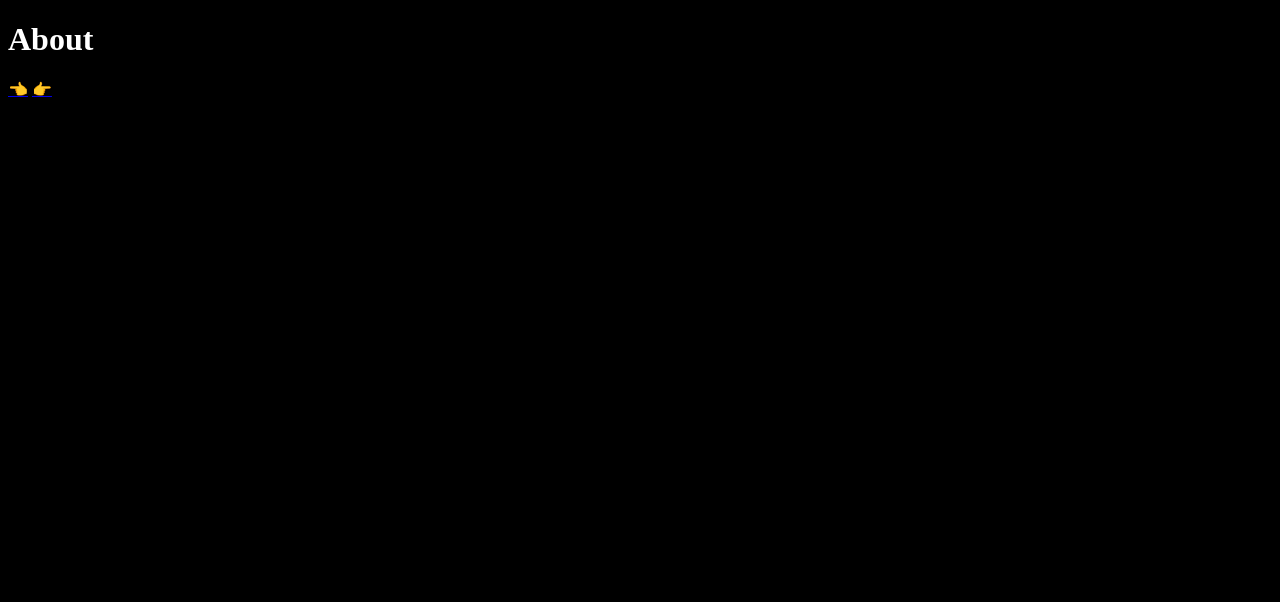
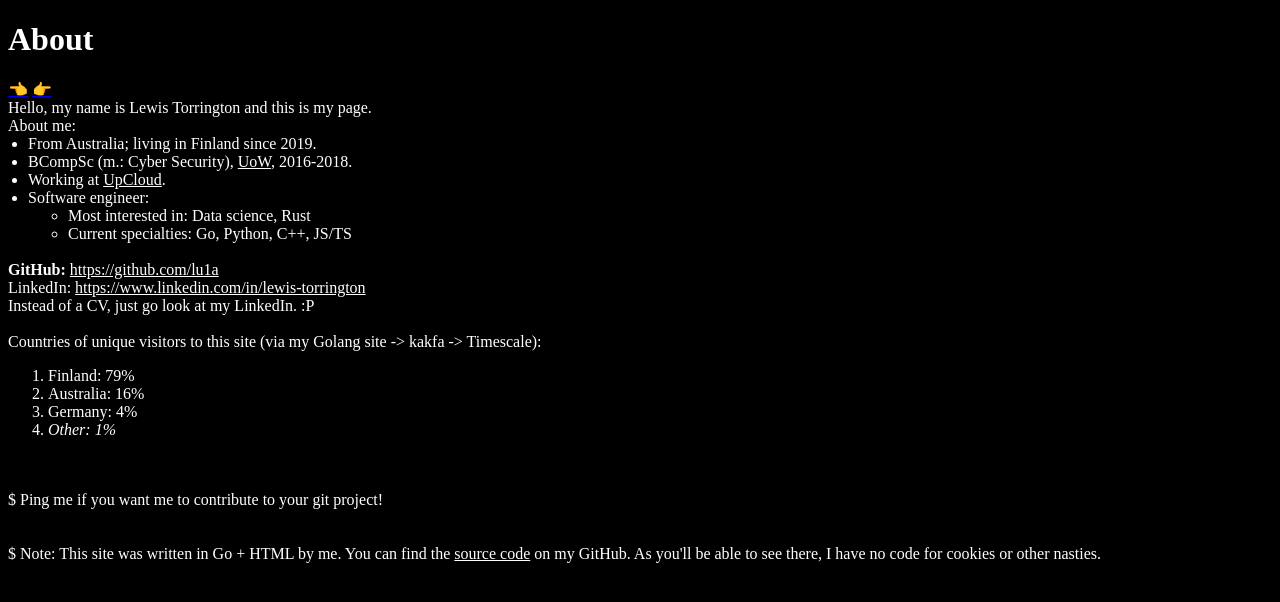
Before and after one commit to lu1a/sites, a SvelteKit app: page /about in a window 1280 px wide. Shown: the top 602 px of the page. Built offline with nearby package versions, Linux system fonts and the light colour scheme.

Commit message:
feat: page improvements

```diff
--- a/src/routes/+page.svelte
+++ b/src/routes/+page.svelte
@@ -5,3 +5,5 @@
 <h1>Lewis Torrington</h1>
 <Arrow direction="left" link="/contact"/>
 <Arrow direction="right" link="/about"/>
+
+<p>Work in progress 👷</p>
--- a/src/routes/about/+page.svelte
+++ b/src/routes/about/+page.svelte
@@ -6,3 +6,85 @@
 <h1>About</h1>
 <Arrow direction="left" link="/"/>
 <Arrow direction="right" link="/contact"/>
+
+<div class="output">
+Hello, my name is Lewis Torrington and this is my page.
+<br />
+About me:
+<ul style="margin: 0; padding-inline-start: 20px">
+    <li>From Australia; living in Finland since 2019.</li>
+    <li>
+    BCompSc (m.: Cyber Security),
+    <a
+        style="color: white"
+        href="https://www.uow.edu.au/"
+        target="_blank"
+        >UoW</a
+    >, 2016-2018.
+    </li>
+    <li>
+    Working at
+    <a
+        style="color: white"
+        href="https://www.upcloud.com/"
+        target="_blank"
+        >UpCloud</a
+    >.
+    </li>
+    <li>Software engineer:</li>
+    <ul>
+    <li>Most interested in: Data science, Rust</li>
+    <li>Current specialties: Go, Python, C++, JS/TS</li>
+    </ul>
+</ul>
+</div>
+<br />
+<div class="output">
+<b>GitHub:</b>
+<a
+    style="color: white"
+    href="https://github.com/lu1a"
+    target="_blank"
+    >https://github.com/lu1a</a
+>
+</div>
+<div class="output">
+LinkedIn:
+<a
+    style="color: white"
+    href="https://www.linkedin.com/in/lewis-torrington/"
+    target="_blank"
+    >https://www.linkedin.com/in/lewis-torrington</a
+>
+</div>
+<div class="output">
+Instead of a CV, just go look at my LinkedIn. :P
+</div>
+<br />
+<div class="output">
+Countries of unique visitors to this site (via my Golang site -> kakfa -> Timescale):
+<ol>
+    <li>Finland: 79%</li>
+    <li>Australia: 16%</li>
+    <li>Germany: 4%</li>
+    <li><i>Other: 1%</i></li>
+</ol>
+</div>
+<br />
+<br />
+<div class="output">
+$ Ping me if you want me to contribute to your git project!
+</div>
+<br />
+<br />
+<div class="output">
+$ Note: This site was written in Go + HTML by me. You can find the
+<a
+    style="color: white"
+    href="https://github.com/lu1a/live-explan"
+    target="_blank"
+    >source code</a
+>
+on my GitHub. As you'll be able to see there, I have no code for
+cookies or other nasties.
+</div>
--- a/src/routes/contact/+page.svelte
+++ b/src/routes/contact/+page.svelte
@@ -6,3 +6,5 @@
 <h1>Contact</h1>
 <Arrow direction="left" link="/about"/>
 <Arrow direction="right" link="/"/>
+
+<p>Work in progress 👷</p>
```
